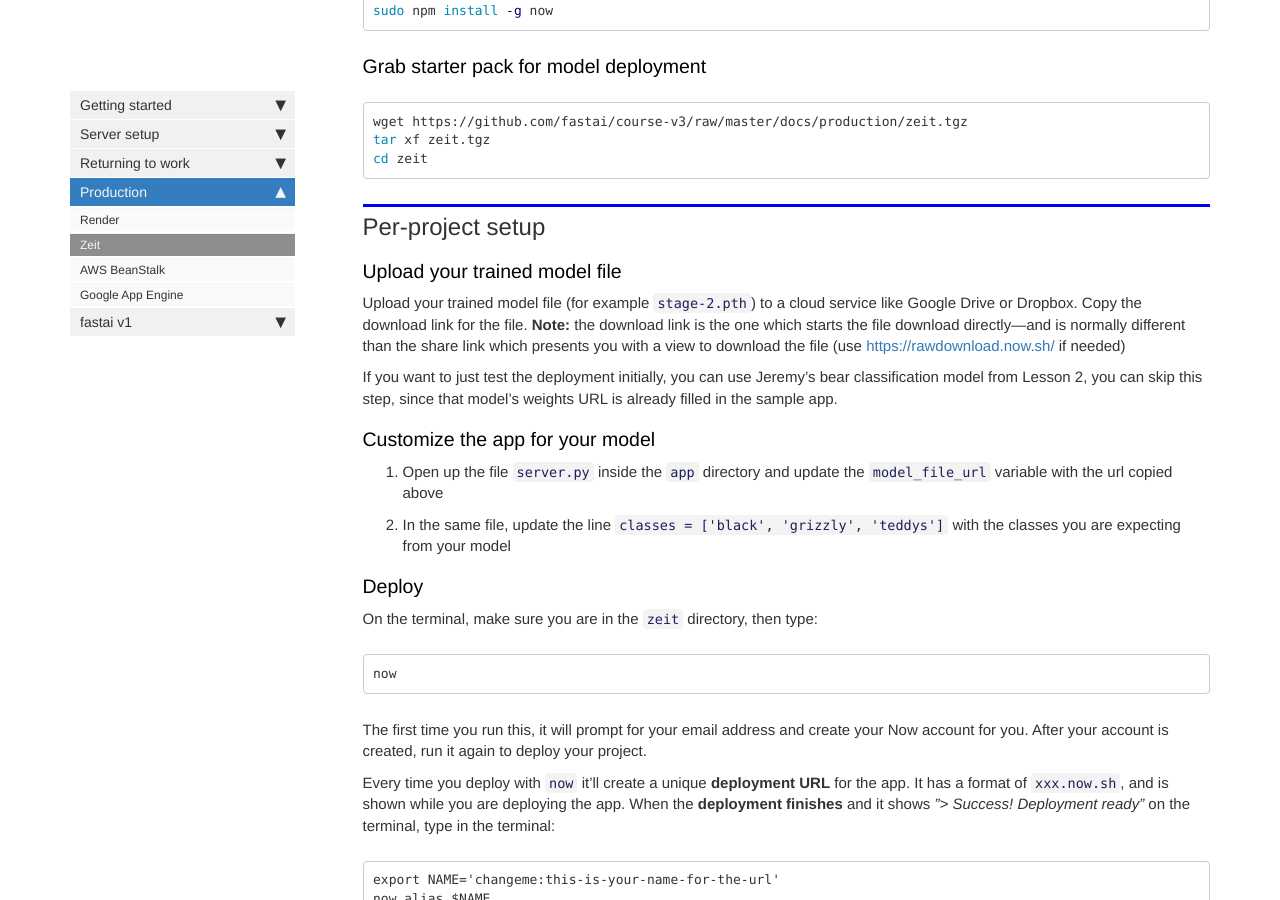
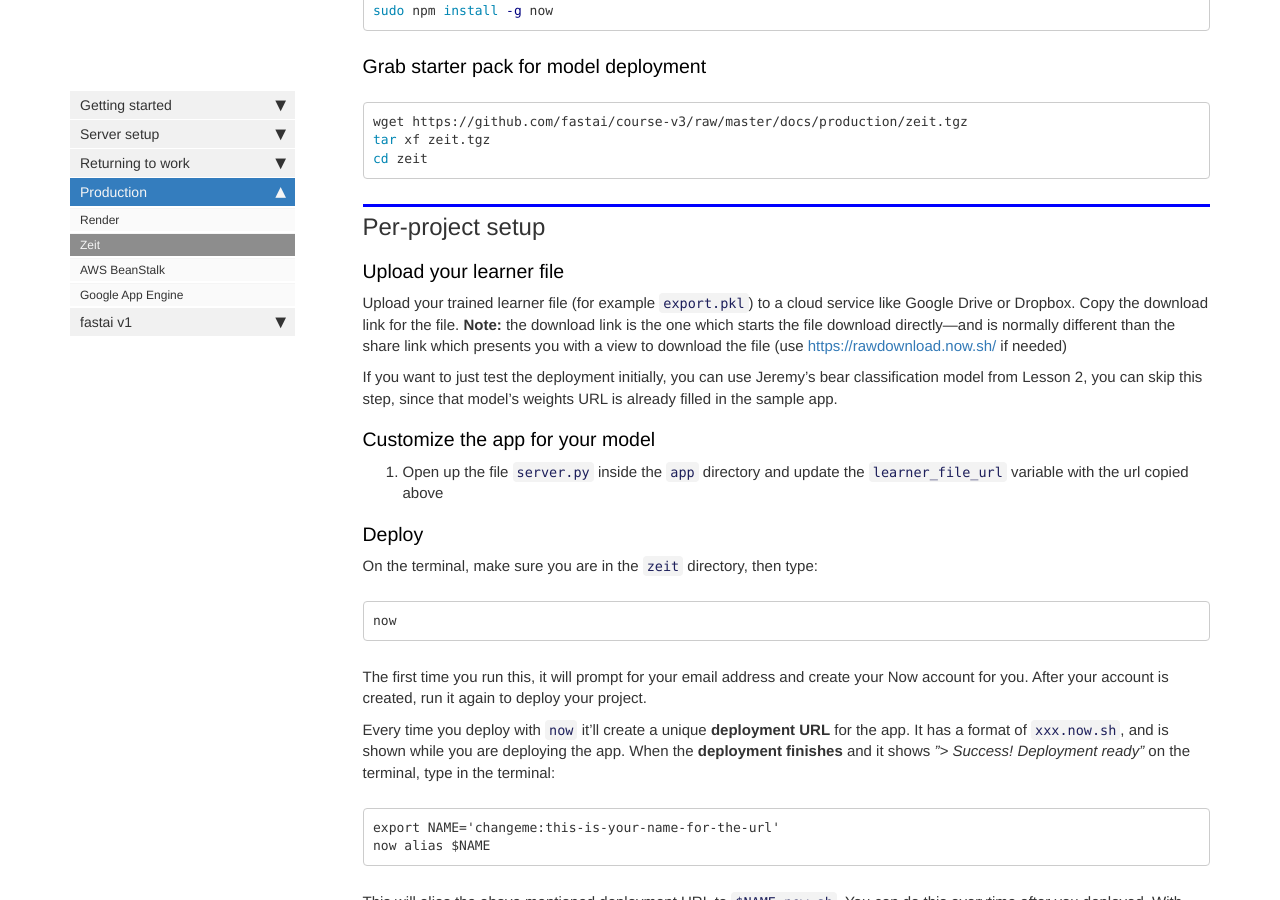
Before and after one commit to tamersalama/course-v3, a Jekyll site: the page built from docs/deployment_zeit.md, in a window 1280 px wide and 900 px high, scrolled down 1169 px. Built offline with Jekyll 4.4.1, drawn with Linux system fonts in a browser that asks for light colours; nearby versions of some CDN libraries; comment, search, counter and statistics services are not loaded; some of the changed text lies outside the part shown.

Commit message:
Update Zeit tutorial to v1.0.40

```diff
--- a/docs/deployment_zeit.md
+++ b/docs/deployment_zeit.md
@@ -26,16 +26,15 @@ cd zeit
 
 ## Per-project setup
 
-### Upload your trained model file
+### Upload your learner file
 
-Upload your trained model file (for example `stage-2.pth`) to a cloud service like Google Drive or Dropbox. Copy the download link for the file. **Note:** the download link is the one which starts the file download directly&mdash;and is normally different than the share link which presents you with a view to download the file (use [https://rawdownload.now.sh/](https://rawdownload.now.sh/) if needed)
+Upload your trained learner file (for example `export.pkl`) to a cloud service like Google Drive or Dropbox. Copy the download link for the file. **Note:** the download link is the one which starts the file download directly&mdash;and is normally different than the share link which presents you with a view to download the file (use [https://rawdownload.now.sh/](https://rawdownload.now.sh/) if needed)
 
 If you want to just test the deployment initially, you can use Jeremy's bear classification model from Lesson 2, you can skip this step, since that model's weights URL is already filled in the sample app.
 
 ### Customize the app for your model
 
-1. Open up the file `server.py` inside the `app` directory and update the `model_file_url` variable with the url copied above
-1. In the same file, update the line `classes = ['black', 'grizzly', 'teddys']` with the classes you are expecting from your model
+1. Open up the file `server.py` inside the `app` directory and update the `learner_file_url` variable with the url copied above
 
 ### Deploy
 
```
Also changed, not shown: 1 other file.
